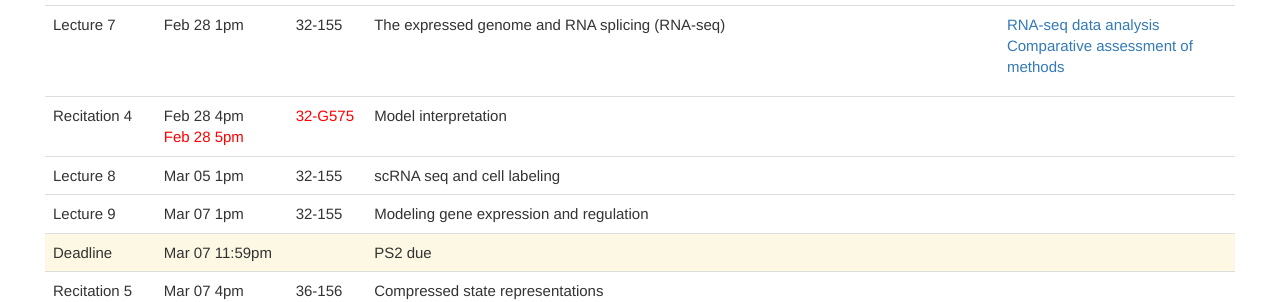
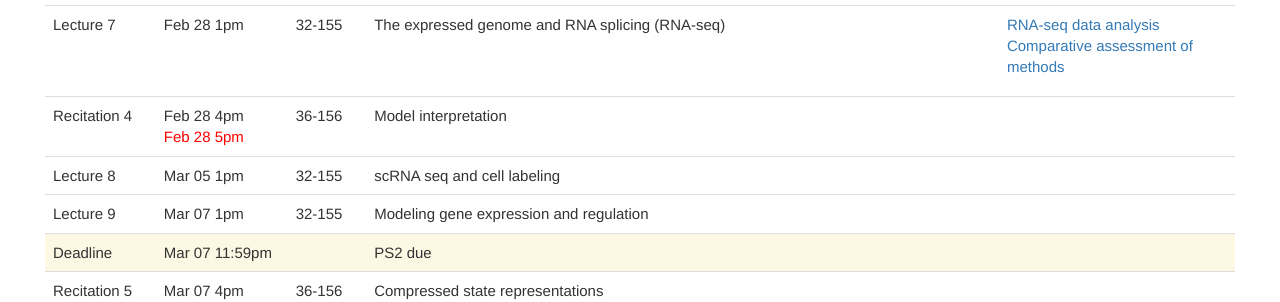
Before and after one commit to mit6874/mit6874.github.io, a Jekyll site: the page built from index.html, in a window 1280 px wide and 900 px high, scrolled down 1657 px. Shown: the part 153-455 px from the top of the window. Built offline with Jekyll 4.4.1, drawn with Linux system fonts in a browser that asks for light colours; nearby versions of some CDN libraries.

Commit message:
Change location of recitation 4

```diff
--- a/index.html
+++ b/index.html
@@ -211,7 +211,7 @@ layout: default
         <tr>
             <td>Recitation 4</td>
             <td>Feb 28 4pm<br /><span style="color: red">Feb 28 5pm</span></td>
-            <td><span style="color: red">32-G575</span></td>
+            <td>36-156</td>
             <td>Model interpretation</td>
             <td></td>
             <td></td>
```
